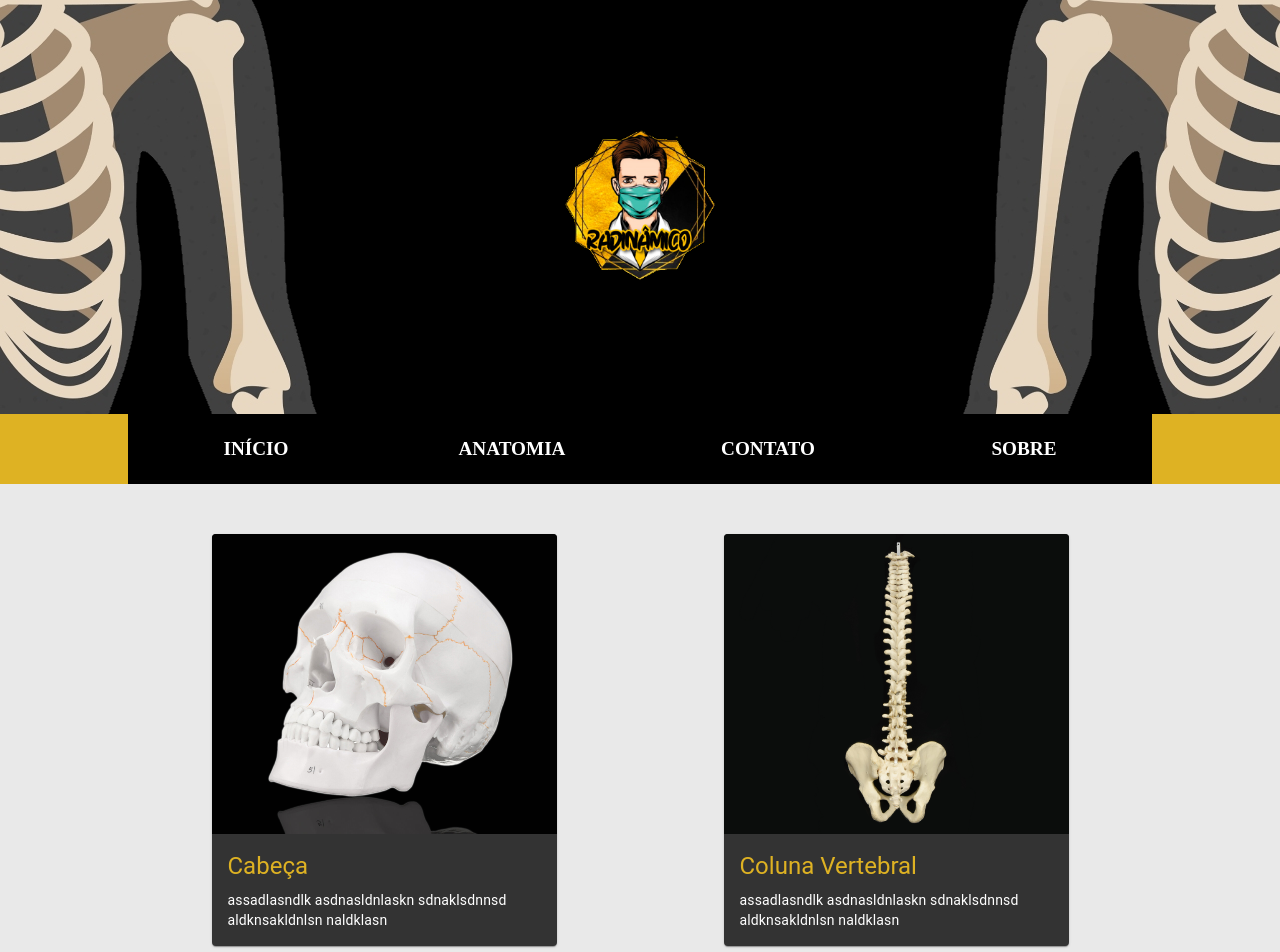
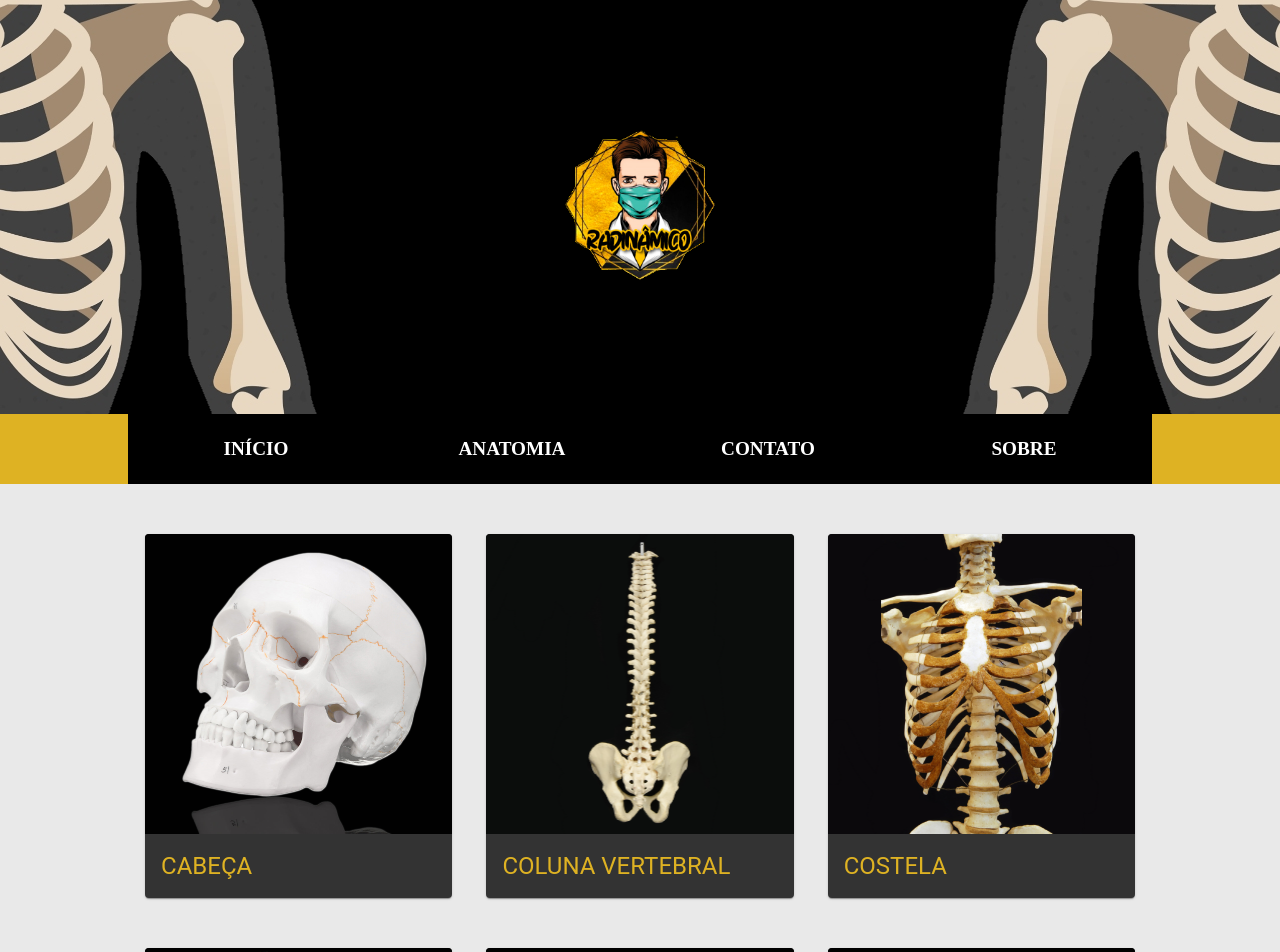
Before and after one commit to YagoYJ/Radinamico, a React (Create React App) app: page /anatomia in a window 1280 px wide. Shown: the top 952 px of the page. Built offline with nearby package versions, Linux system fonts and the light colour scheme.

Commit message:
Fazendo melhorias/modificações na tela de anatomia

```diff
--- a/src/components/Card/index.tsx
+++ b/src/components/Card/index.tsx
@@ -1,11 +1,9 @@
 import { makeStyles } from "@material-ui/core/styles";
 import Card from "@material-ui/core/Card";
 import CardActionArea from "@material-ui/core/CardActionArea";
-import CardContent from "@material-ui/core/CardContent";
 import CardMedia from "@material-ui/core/CardMedia";
 import theme from "../../styles/theme";
-import { Title, Paragraph } from "./styles";
-import { Link } from "react-router-dom";
+import { CardContainer, Title, TitleContainer } from "./styles";
 
 const useStyles = makeStyles({
   root: {
@@ -13,7 +11,9 @@ const useStyles = makeStyles({
     backgroundColor: theme.colors.darkGray,
     marginBottom: 50,
   },
+
   media: {
+    width: "100%",
     height: 300,
   },
 });
@@ -22,7 +22,6 @@ interface MediaCardProps {
   imageUrl: string;
   imageTitle: string;
   title: string;
-  paragraph: string;
   slug: string;
 }
 
@@ -30,7 +29,7 @@ export default function MediaCard(props: MediaCardProps) {
   const classes = useStyles();
 
   return (
-    <Link to={`anatomia/${props.slug}`}>
+    <CardContainer to={`anatomia/${props.slug}`}>
       <Card className={classes.root}>
         <CardActionArea>
           <CardMedia
@@ -38,12 +37,11 @@ export default function MediaCard(props: MediaCardProps) {
             image={props.imageUrl}
             title={props.imageTitle}
           />
-          <CardContent>
+          <TitleContainer>
             <Title>{props.title}</Title>
-            <Paragraph>{props.paragraph}</Paragraph>
-          </CardContent>
+          </TitleContainer>
         </CardActionArea>
       </Card>
-    </Link>
+    </CardContainer>
   );
 }
--- a/src/components/Card/styles.ts
+++ b/src/components/Card/styles.ts
@@ -1,18 +1,22 @@
-import { Typography } from "@material-ui/core";
+import { CardContent, Typography } from "@material-ui/core";
+import { Link } from "react-router-dom";
 import styled from "styled-components";
 import theme from "../../styles/theme";
 
+export const CardContainer = styled(Link)`
+  width: 30%;
+`;
+
+export const TitleContainer = styled(CardContent)`
+  display: flex;
+  align-items: center;
+  justify-content: flex-start;
+`;
+
 export const Title = styled(Typography).attrs({
-  gutterBottom: true,
   variant: "h5",
   component: "h2",
 })`
   color: ${theme.colors.yellow};
+  text-transform: uppercase;
 `;
-
-export const Paragraph = styled(Typography).attrs({
-  variant: "body2",
-  component: "p",
-})`
-  color: ${theme.colors.white};
-`;
--- a/src/pages/Anatomy/index.tsx
+++ b/src/pages/Anatomy/index.tsx
@@ -13,42 +13,36 @@ export default function Anatomy() {
             imageTitle="Cabeça"
             imageUrl="assets/cabeca.png"
             title="Cabeça"
-            paragraph="assadlasndlk asdnasldnlaskn sdnaklsdnnsd aldknsakldnlsn naldklasn"
             slug="cabeca"
           />
           <MediaCard
             imageTitle="Coluna Vertebral"
             imageUrl="assets/coluna-vertebral.png"
             title="Coluna Vertebral"
-            paragraph="assadlasndlk asdnasldnlaskn sdnaklsdnnsd aldknsakldnlsn naldklasn"
             slug="coluna-vertebral"
           />
           <MediaCard
             imageTitle="Costela"
             imageUrl="assets/costela.png"
             title="Costela"
-            paragraph="assadlasndlk asdnasldnlaskn sdnaklsdnnsd aldknsakldnlsn naldklasn"
             slug="costela"
           />
           <MediaCard
             imageTitle="Membros Inferiores"
             imageUrl="assets/membros-inferiores.png"
             title="Membros Inferiores"
-            paragraph="assadlasndlk asdnasldnlaskn sdnaklsdnnsd aldknsakldnlsn naldklasn"
             slug="membros-inferiores"
           />
           <MediaCard
             imageTitle="Membros superiores"
             imageUrl="assets/membros-superiores.png"
             title="Membros Superiores"
-            paragraph="assadlasndlk asdnasldnlaskn sdnaklsdnnsd aldknsakldnlsn naldklasn"
             slug="membros-superiores"
           />
           <MediaCard
             imageTitle="Esterno"
             imageUrl="assets/esterno.png"
             title="Esterno"
-            paragraph="assadlasndlk asdnasldnlaskn sdnaklsdnnsd aldknsakldnlsn naldklasn"
             slug="esterno"
           />
         </MainContainer>
```
